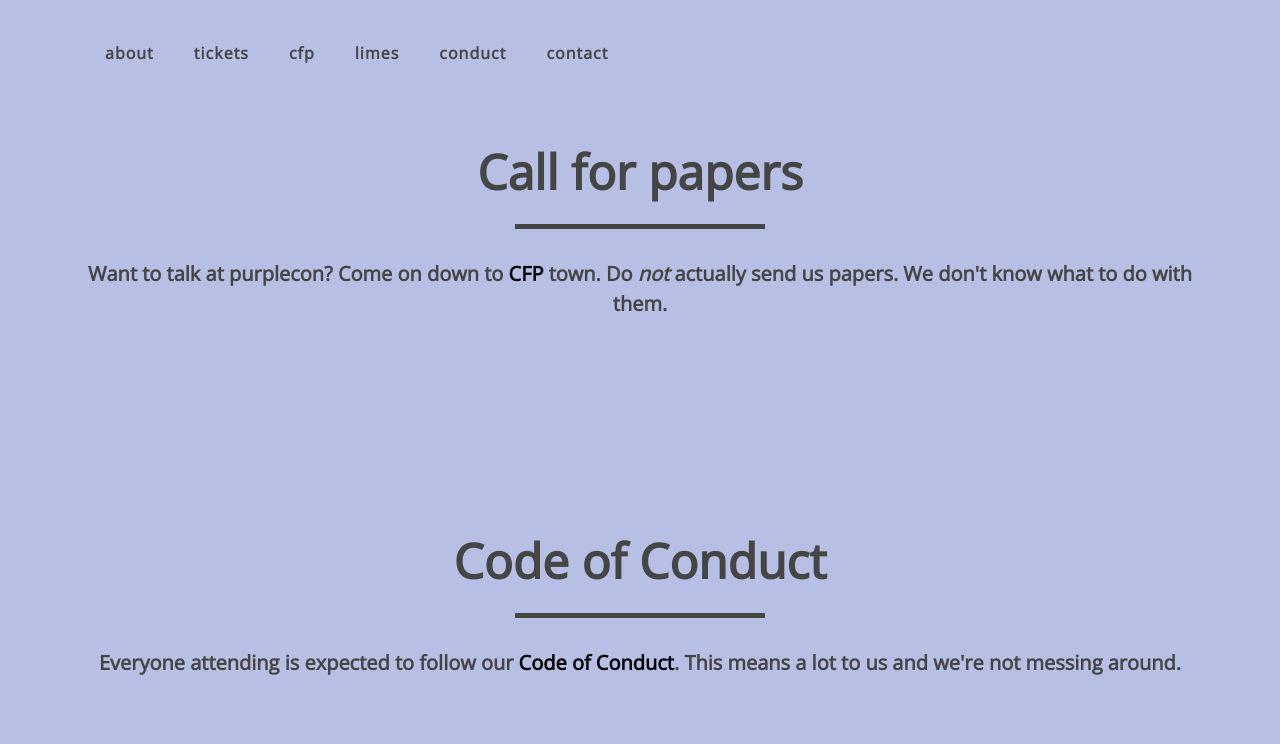
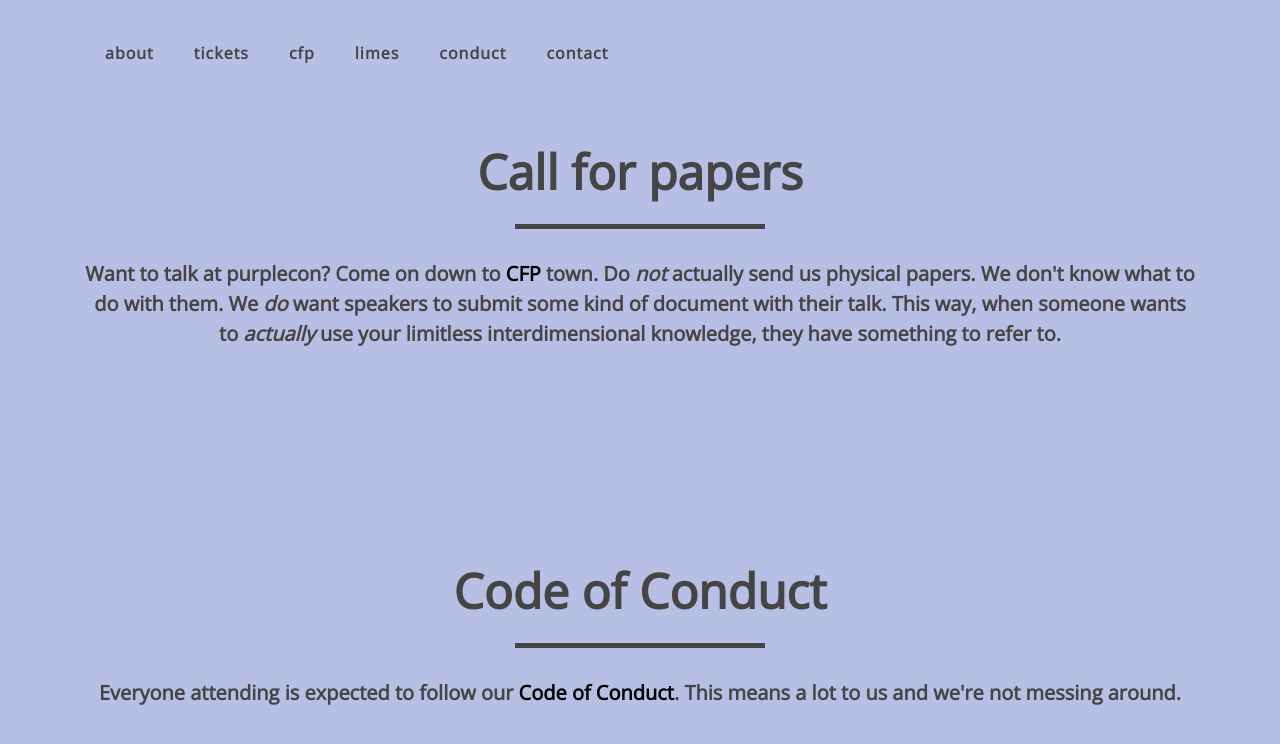
Before and after one commit to purplecon/2018.purplecon.nz, a Jekyll site: the page built from README.md, in a window 1280 px wide and 900 px high, scrolled down 1906 px. Shown: the top 744 px of the window. Built offline with Jekyll 4.4.1, drawn with Linux system fonts in a browser that asks for light colours; our own code applies the rules of GitHub Pages for plain Markdown files.

Commit message:
limitless interdimensional knowledgE

```diff
--- a/_config.yml
+++ b/_config.yml
@@ -40,6 +40,7 @@ can_i_be_a_purplecon: "Have yourself a browse of the CFP."
 is_purplecon_gateway_cloud: "log in, become a presenter, everybody to the data centre"
 tickets_description: "One day you'll be able to buy tickets here. Not today, though."
 who_is_it_for: "Developers, Students, Security People, Nurses, The Illuminati, Elves, Level 8 Wizards. Anyone who wants to learn about defensive computer security."
-cfp_description: "Want to talk at purplecon? Come on down to <a href=\"https://goo.gl/forms/OrqCEm43zyhY8SUW2\">CFP</a> town. Do <em>not</em> actually send us papers. We don't know what to do with them."
+cfp_description: "Want to talk at purplecon? Come on down to <a href=\"https://goo.gl/forms/OrqCEm43zyhY8SUW2\">CFP</a> town. Do <em>not</em> actually send us physical papers. We don't know what to do with them.
+    We <em>do</em> want speakers to submit some kind of document with their talk. This way, when someone wants to <em>actually</em> use your limitless interdimensional knowledge, they have something to refer to."
 conduct_description: "Everyone attending is expected to follow our <a href=\"/conduct\">Code of Conduct</a>. This means a lot to us and we're not messing around."
 cfp_link: "https://goo.gl/forms/OrqCEm43zyhY8SUW2"
```
